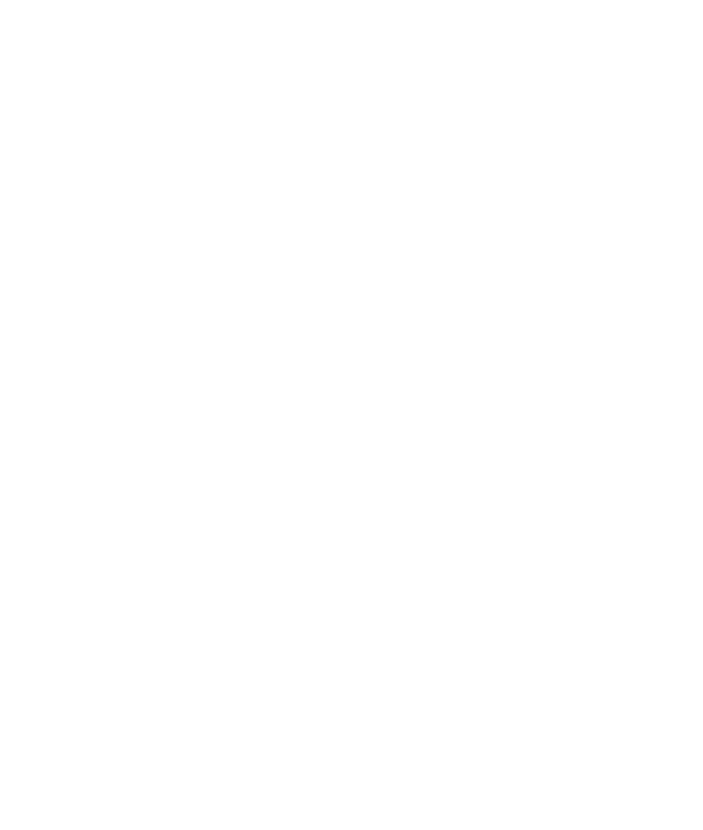
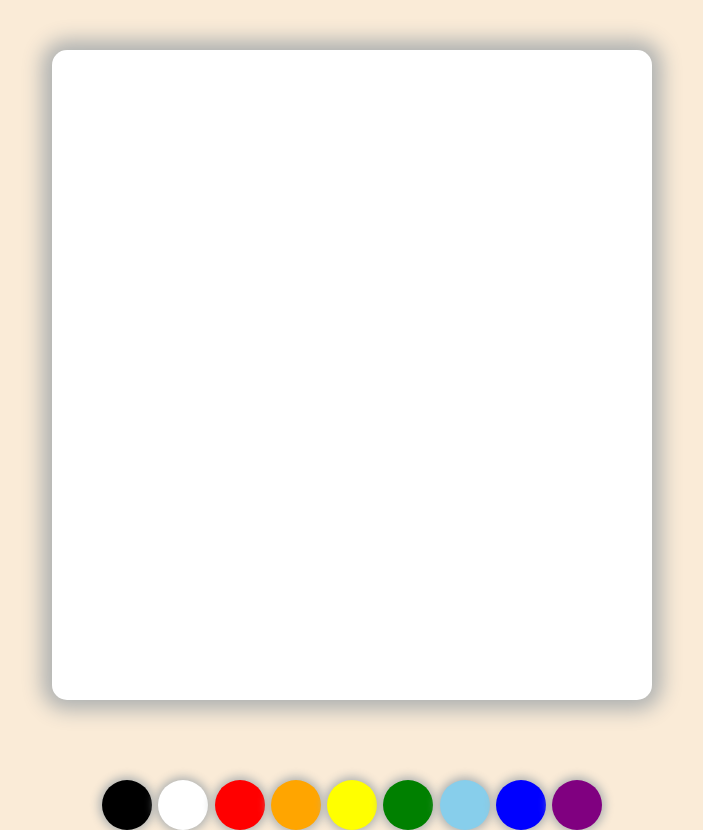
Before and after one commit to Bonggurajy/NomadCoder_paintjs, a plain HTML site: page index.html in a window 1280 px wide. Shown: the whole page, without its empty margins (288-991 px from the left). Before the commit the page ends 800 px from the top, so only its background shows below. Drawn offline with Linux system fonts and the light colour scheme.

Commit message:
#1.1 Styles part One

```diff
--- /dev/null
+++ b/css/reset.css
@@ -0,0 +1,48 @@
+/* http://meyerweb.com/eric/tools/css/reset/
+   v2.0 | 20110126
+   License: none (public domain)
+*/
+
+html, body, div, span, applet, object, iframe,
+h1, h2, h3, h4, h5, h6, p, blockquote, pre,
+a, abbr, acronym, address, big, cite, code,
+del, dfn, em, img, ins, kbd, q, s, samp,
+small, strike, strong, sub, sup, tt, var,
+b, u, i, center,
+dl, dt, dd, ol, ul, li,
+fieldset, form, label, legend,
+table, caption, tbody, tfoot, thead, tr, th, td,
+article, aside, canvas, details, embed,
+figure, figcaption, footer, header, hgroup,
+menu, nav, output, ruby, section, summary,
+time, mark, audio, video {
+	margin: 0;
+	padding: 0;
+	border: 0;
+	font-size: 100%;
+	font: inherit;
+	vertical-align: baseline;
+}
+/* HTML5 display-role reset for older browsers */
+article, aside, details, figcaption, figure,
+footer, header, hgroup, menu, nav, section {
+	display: block;
+}
+body {
+	line-height: 1;
+}
+ol, ul {
+	list-style: none;
+}
+blockquote, q {
+	quotes: none;
+}
+blockquote:before, blockquote:after,
+q:before, q:after {
+	content: '';
+	content: none;
+}
+table {
+	border-collapse: collapse;
+	border-spacing: 0;
+}
--- /dev/null
+++ b/css/styles.css
@@ -0,0 +1,36 @@
+@import "reset.css";
+
+body {
+    background-color: antiquewhite;
+    display:flex;
+    flex-direction: column;
+    justify-content: center;
+    align-items: center;
+    padding-top : 50px;
+}
+
+.canvas {
+    background-color: white;
+    width:600px;
+    height:650px;
+    border-radius: 15px;
+    box-shadow : 0px 0px 20px 10px rgb(175, 178, 178);
+}
+
+.controls {
+    margin-top : 80px;
+    width : 500px;
+}
+
+.controls .controls__color {
+    display : flex;
+    justify-content: space-between;
+}
+
+.controls .controls__colors {
+    width:50px;
+    height:50px;
+    border-radius: 25px;
+    box-shadow : 0px 0px 10px 3px rgb(175, 178, 178);
+    cursor : pointer;
+}
--- a/index.html
+++ b/index.html
@@ -1,14 +1,30 @@
 <!DOCTYPE html>
 <html lang="en">
 <head>
-    <meta charset="UTF-8">
-    <meta http-equiv="X-UA-Compatible" content="IE=edge">
-    <meta name="viewport" content="width=device-width, initial-scale=1.0">
-    <link rel="stylesheet" href="styles.css">
-    <title>PaintJS</title>
+	<meta charset="UTF-8">
+	<meta http-equiv="X-UA-Compatible" content="IE=edge">
+	<meta name="viewport" content="width=device-width, initial-scale=1.0">
+	<link rel="stylesheet" href="css/styles.css">
+	<title>PaintJS</title>
 </head>
 <body>
+	<canvas id="jsCanvas" class="canvas"></canvas>
 
-    <script src="add.js"></script>
+	<div class="controls">
+
+		<div class="controls__color">
+			<div class="controls__colors" style="background-color:black"></div>
+			<div class="controls__colors" style="background-color:white"></div>
+			<div class="controls__colors" style="background-color:red"></div>
+			<div class="controls__colors" style="background-color:orange"></div>
+			<div class="controls__colors" style="background-color:yellow"></div>
+			<div class="controls__colors" style="background-color:green"></div>
+			<div class="controls__colors" style="background-color:skyblue"></div>
+			<div class="controls__colors" style="background-color:blue"></div>
+			<div class="controls__colors" style="background-color:purple"></div>
+		</div>
+	</div>
+
+	<script src="add.js"></script>
 </body>
 </html>
```
Also changed, not shown: styles.css (deleted).
